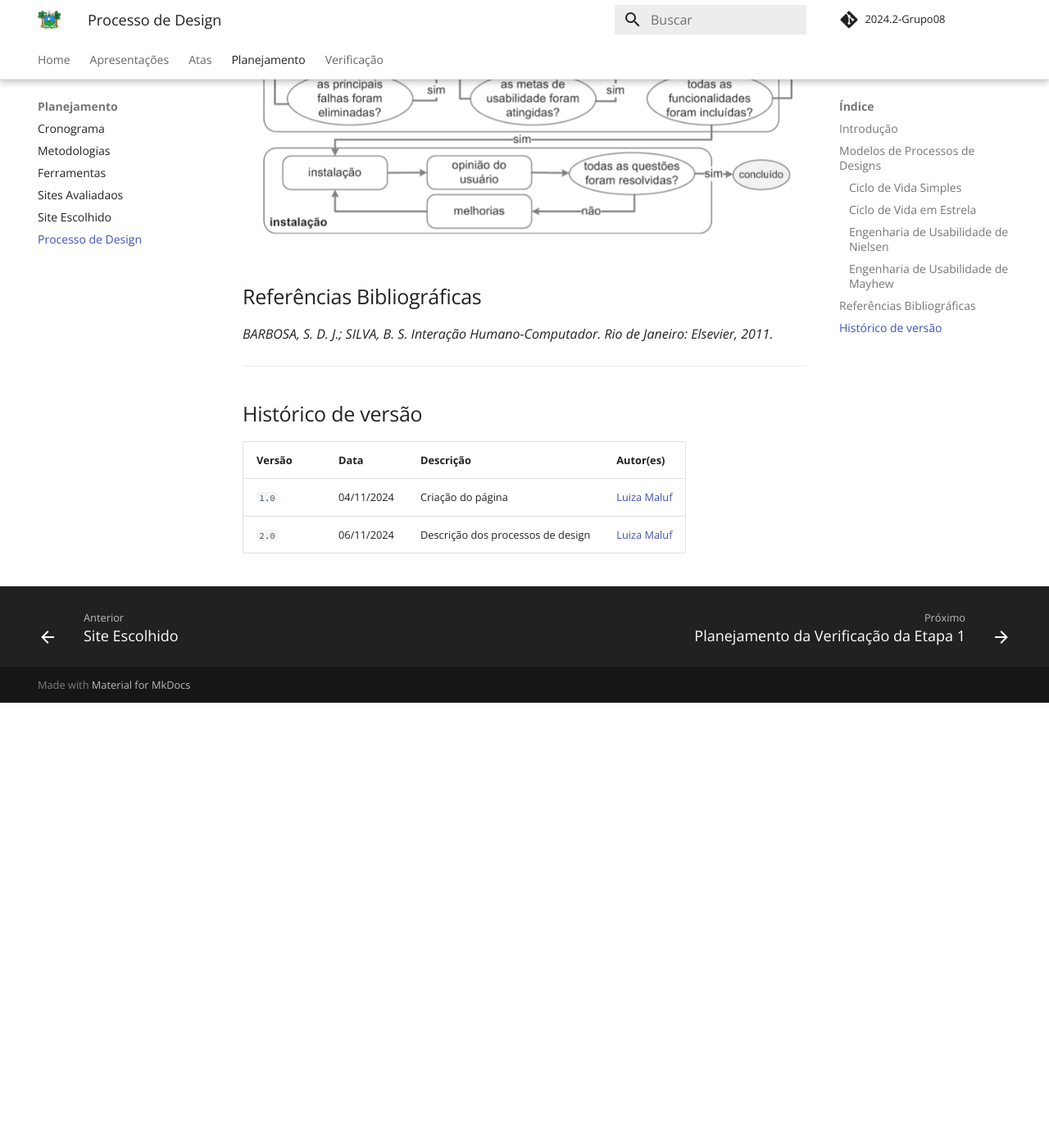
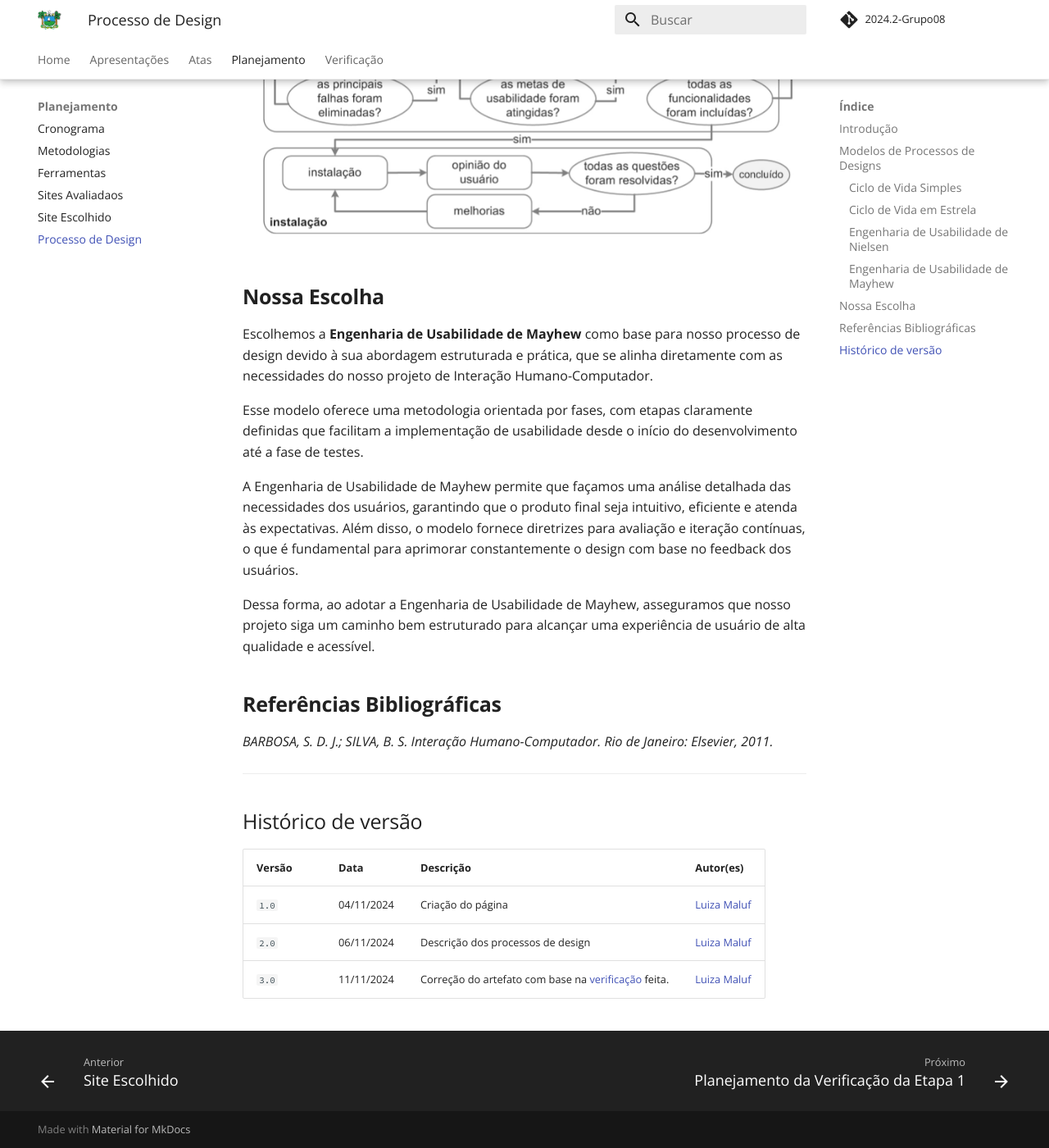
Before and after one commit to Interacao-Humano-Computador/2024.2-PortalDETRAN-DF, an MkDocs documentation site: the page built from docs/planejamento/processoDesign.md, in a window 1280 px wide and 1400 px high, scrolled down 4415 px. Shown: the whole window at 82% size. Built offline with MkDocs 1.6.1 and Material for MkDocs 9.7.7, drawn with Linux system fonts in a browser that asks for light colours; comment, search, counter and statistics services are not loaded; before the commit the page ends 5272 px from its top, so only the background shows below that; some of the changed text lies outside the part shown.

Commit message:
corrigindo depois da verificação

```diff
--- a/docs/planejamento/processoDesign.md
+++ b/docs/planejamento/processoDesign.md
@@ -35,7 +35,7 @@ A construção de versões interativas é essencial para testar e validar essas
 
 ![ciclo de vida simples](../assets/referencias/ciclo_simples_esquema.png)
 
-### Ciclo de Vida em Estrela
+### __Ciclo de Vida em Estrela__
 
 O Ciclo de Vida em Estrela, segundo [Barbosa e Silva (2011, p.103)](../assets/referencias/ciclo_estrela.png), desenvolvido por Hix e Hartson (1993), foi um dos primeiros modelos de design voltados para Interação Humano-Computador (IHC) e é composto por seis atividades principais.
 
@@ -47,13 +47,13 @@ No Ciclo de Vida em Estrela, a sequência das atividades não é fixa, e o desig
 
 ![Ciclo de Vida em Estrela](../assets/referencias/ciclo_estrela_esquema.png)
 
-### Engenharia de Usabilidade de Nielsen
+### __Engenharia de Usabilidade de Nielsen__
 
 Segundo [Barbosa e Silva (2011, p.104 a 106)](../assets/referencias/eng_usab_nielsen.png) é um conjunto de atividades projetadas para serem realizadas ao longo de todo o ciclo de vida do produto, com foco nas etapas iniciais do projeto, antes mesmo de a interface ser criada.
 
 Essas atividades incluem conhecer o usuário, realizar análise competitiva, definir metas de usabilidade, adotar designs paralelos e participativos, coordenar o design da interface, aplicar diretrizes heurísticas, prototipar, testar empiricamente e adotar um design iterativo.
 
-### Engenharia de Usabilidade de Mayhew
+### __Engenharia de Usabilidade de Mayhew__
 
 Segundo [Barbosa e Silva (2011, p.109 a 111)](../assets/referencias/eng_usab_mayhew.png), a engenharia de usabilidade organiza o processo de design em três fases principais: análise de requisitos, design/avaliação/desenvolvimento e instalação. Este modelo, com abordagem holística, busca integrar diferentes atividades de IHC para direcionar o designer a uma solução interativa eficaz.
 
@@ -65,11 +65,20 @@ Por fim, na fase de __instalação__, o designer coleta feedback dos usuários a
 
 ![Engenharia de Usabilidade de Mayhew Esquema](../assets/referencias/eng_usb_mayhew_esquema.png)
 
+## __Nossa Escolha__
 
-## Referências Bibliográficas
+Escolhemos a __Engenharia de Usabilidade de Mayhew__ como base para nosso processo de design devido à sua abordagem estruturada e prática, que se alinha diretamente com as necessidades do nosso projeto de Interação Humano-Computador.
+
+Esse modelo oferece uma metodologia orientada por fases, com etapas claramente definidas que facilitam a implementação de usabilidade desde o início do desenvolvimento até a fase de testes.
+
+A Engenharia de Usabilidade de Mayhew permite que façamos uma análise detalhada das necessidades dos usuários, garantindo que o produto final seja intuitivo, eficiente e atenda às expectativas. Além disso, o modelo fornece diretrizes para avaliação e iteração contínuas, o que é fundamental para aprimorar constantemente o design com base no feedback dos usuários.
+
+Dessa forma, ao adotar a Engenharia de Usabilidade de Mayhew, asseguramos que nosso projeto siga um caminho bem estruturado para alcançar uma experiência de usuário de alta qualidade e acessível.
+
+
+## __Referências Bibliográficas__
 
 _BARBOSA, S. D. J.; SILVA, B. S. Interação Humano-Computador. Rio de Janeiro: Elsevier, 2011._
-
 
 ---
 ## Histórico de versão
@@ -78,3 +87,4 @@ _BARBOSA, S. D. J.; SILVA, B. S. Interação Humano-Computador. Rio de Janeiro:
 |--------|------------|---------------------|----------------------------------------------|
 | `1.0`  | 04/11/2024 | Criação do página   | [Luiza Maluf](https://github.com/LuizaMaluf) |
 | `2.0`  | 06/11/2024 | Descrição dos processos de design | [Luiza Maluf](https://github.com/LuizaMaluf) |
+| `3.0`  | 11/11/2024 | Correção do artefato com base na [verificação](../verificacao/grupo/etapa1/verificacao-processo-design.md) feita. | [Luiza Maluf](https://github.com/LuizaMaluf)
```
Also changed, not shown: other parts of docs/planejamento/processoDesign.md (+2 -2 lines), docs/verificacao/grupo/etapa1/verificacao-processo-design.md (+10 -8 lines).
